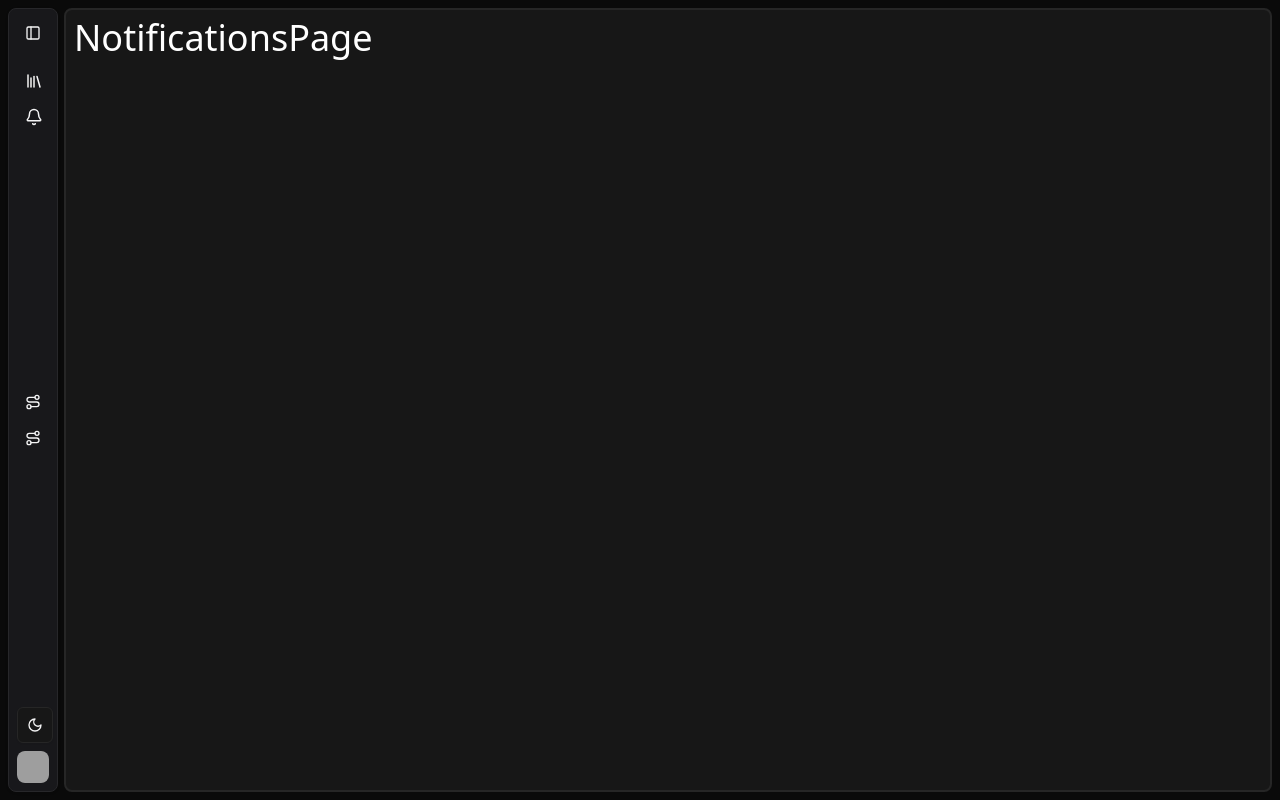
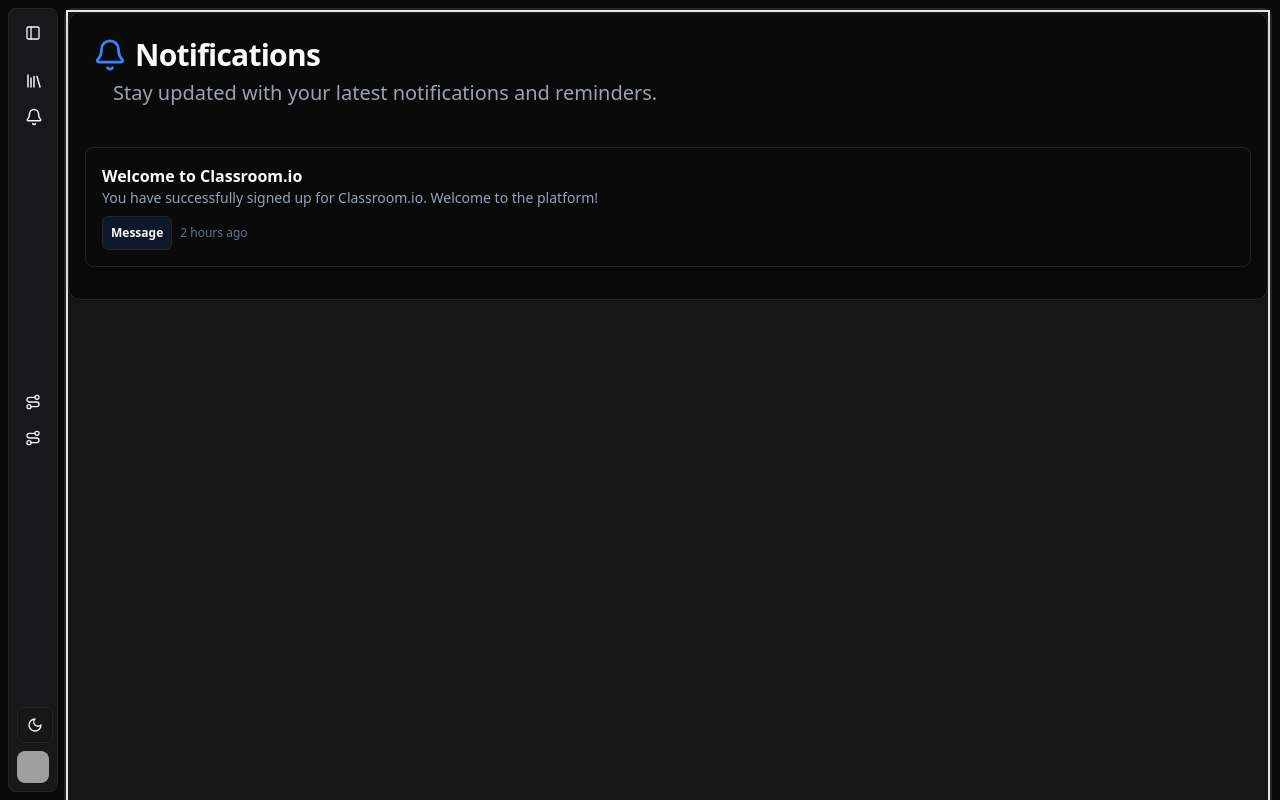
Before and after one commit to 712Kunal/Classroom.io, a React (Vite) app in the folder frontend/: page /app/notifications in a window 1280 px wide. Built offline with nearby package versions, Linux system fonts and the light colour scheme; grey boxes are pictures that could not be loaded.

Commit message:
added basic notifications page

```diff
--- a/frontend/src/Pages/NotificationsPage.jsx
+++ b/frontend/src/Pages/NotificationsPage.jsx
@@ -1,9 +1,46 @@
 import React from 'react';
+import { Bell } from 'lucide-react';
+import { Card, CardHeader, CardTitle, CardDescription, CardContent } from '@/Components/ui/card';
+import { Badge } from '@/Components/ui/badge';
 
 function NotificationsPage() {
   return (
-    <div className="text-4xl w-full h-full p-2 rounded-lg">
-      NotificationsPage
+    <div className="Container w-full h-screen mx-auto border-2 border-gray-200">
+      <Card className="w-full">
+        <CardHeader>
+          <CardTitle className="text-3xl font-bold flex items-center gap-2">
+            <Bell size={34} className="text-black dark:text-blue-500" />
+            Notifications
+          </CardTitle>
+          <CardDescription className="text-xl ml-5 text-gray-600 dark:text-gray-400">
+            Stay updated with your latest notifications and reminders.
+          </CardDescription>
+        </CardHeader>
+
+        <CardContent className="p-4">
+          <div className="animated-div">
+            <Card className="mb-4 relative overflow-hidden rounded-lg shadow-md">
+              <CardContent className="p-4 pr-12">
+                <div className="flex flex-start gap-4">
+                  {}
+                  <div className="flex-1">
+                    <h3 className="font-semibold">Welcome to Classroom.io</h3>
+                    <p className="text-sm text-slate-600 dark:text-slate-400">
+                      You have successfully signed up for Classroom.io. Welcome to the platform!
+                    </p>
+                    <div className="flex items-center gap-2 mt-2">
+                      <Badge variant="outline" className="p-2 bg-slate-100 dark:bg-slate-900">
+                        Message
+                      </Badge>
+                      <span className="time text-xs text-slate-500">2 hours ago</span>
+                    </div>
+                  </div>
+                </div>
+              </CardContent>
+            </Card>
+          </div>
+        </CardContent>
+      </Card>
     </div>
   );
 }
```
